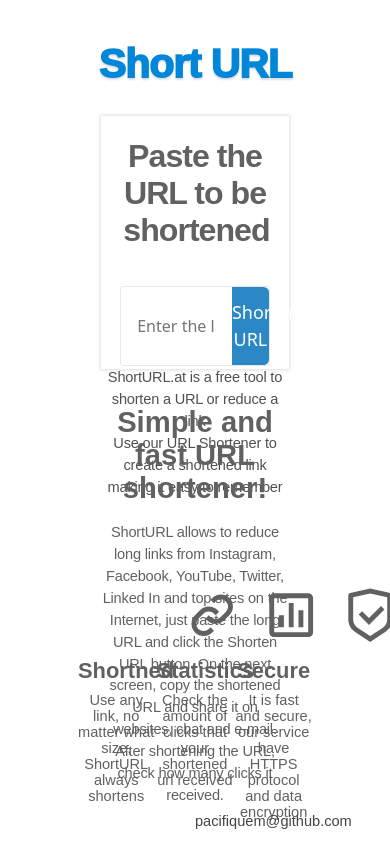
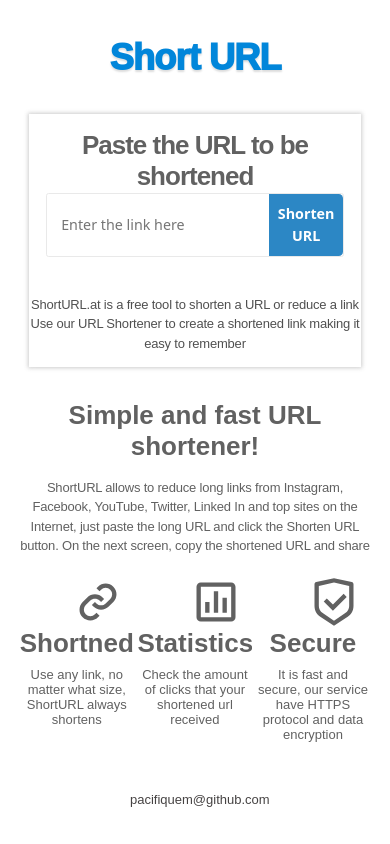
Before and after one commit to pacifiquem/url_shortner, a React (Create React App) app in the folder client/: page / in a window 390 px wide. Built offline with nearby package versions, Linux system fonts and the light colour scheme.

Commit message:
homepage reponsiveness added

```diff
--- a/client/src/assets/styles/style.css
+++ b/client/src/assets/styles/style.css
@@ -48,7 +48,7 @@ body {
     height: 30vh;
     width: 48vw;
     margin: 1em auto;
-    box-shadow: 0 0 3px 1px rgba(88, 88, 88, 0.2);
+    box-shadow: 0 0 4px 1px rgba(88, 88, 88, 0.3);
     display: flex;
     flex-direction: column;
 }
@@ -293,8 +293,12 @@ body {
 
 #clickCounterInput {
     height: 55%;
-    width: 80%;
+    width: 85%;
 
+}
+
+#clickCounterButton {
+    width: 45%;
 }
 
 .ClickCounterfooter {
@@ -456,3 +460,165 @@ body {
     margin: 1.3em 16.5em;
     cursor: pointer;
 }
+
+
+
+
+
+
+
+
+
+
+
+@media screen and (max-width: 1152px) {
+
+    .body {
+        width: 60vw;
+    }
+
+    .headers {
+        padding: 1.2em !important;
+        height: 45%;
+    }
+    .input {
+        height: 40%;
+    }
+
+    .headers h1 {
+        font: 700 2em asap,arial !important;
+    }
+
+    .discription {
+        width: 70vw;
+        margin: 2.5em auto 0;
+    }
+
+    .footer-discriptioon h2 {
+        font: 600 1.5em asap,arial;
+        /* margin-top: .6em; */
+    }
+
+    .footer-discriptioon p {
+        font: 300 1em asap, arial;
+        margin-top: .5em;
+    }
+
+    .icons {
+        margin-left: 1.5em;
+    }
+
+    .author a {
+        margin-left: -5em;
+    }
+
+}
+
+@media screen and (max-width: 900px) {
+    .body, .discription {
+        width: 70vw;
+    }
+
+    .footer-flex {
+        width: 80%;
+    }
+
+    .icons {
+        margin-left: 1.5em;
+    }
+
+}
+
+@media screen and (max-width: 800px) {
+    .footer-flex{
+        width: 85%;
+    }
+}
+
+@media screen and (max-width: 770px) {
+    .body, .discription {
+        width: 85vw;
+    }
+
+    .footer-flex{
+        width: 95%;
+    }
+
+    .icons {
+        margin-left: 1.5em;
+    }
+}
+
+
+@media screen and (max-width: 670px) {
+    * {
+        overflow: hidden;
+    }
+    .body, .discription {
+        width: 85vw;
+    }
+
+    .footer-flex{
+        width: 95%;
+        margin-top: 3em;
+    }
+
+    .author {
+        margin-top: .2em;
+    }
+
+    .icons {
+        margin-left: 1.4em;
+    }
+}
+
+
+
+
+@media screen and (max-width: 550px) {
+
+* {
+    overflow: hidden;
+}
+
+    body {
+        font-size: 13px;
+    }
+
+    .body {
+        width: 85%;
+    }
+
+    .input{
+        width: 90%;
+    }
+
+    .input button {
+        text-align: center;
+        font-size: 1.1em;
+        font-weight: 600;
+    }
+
+    .discription {
+        width: 90%;
+    }
+
+    .footer-flex {
+        width: 90%;
+        margin-top: 1.2em;
+    }
+
+    .icons {
+        margin-left: 1em;
+    }
+
+    .footer-discriptioon h2 {
+        font: 600 2em arial;
+        margin-top: 0;
+    }
+
+    .footer-discriptioon p{
+        margin-top: 0;
+    }
+
+}
```
